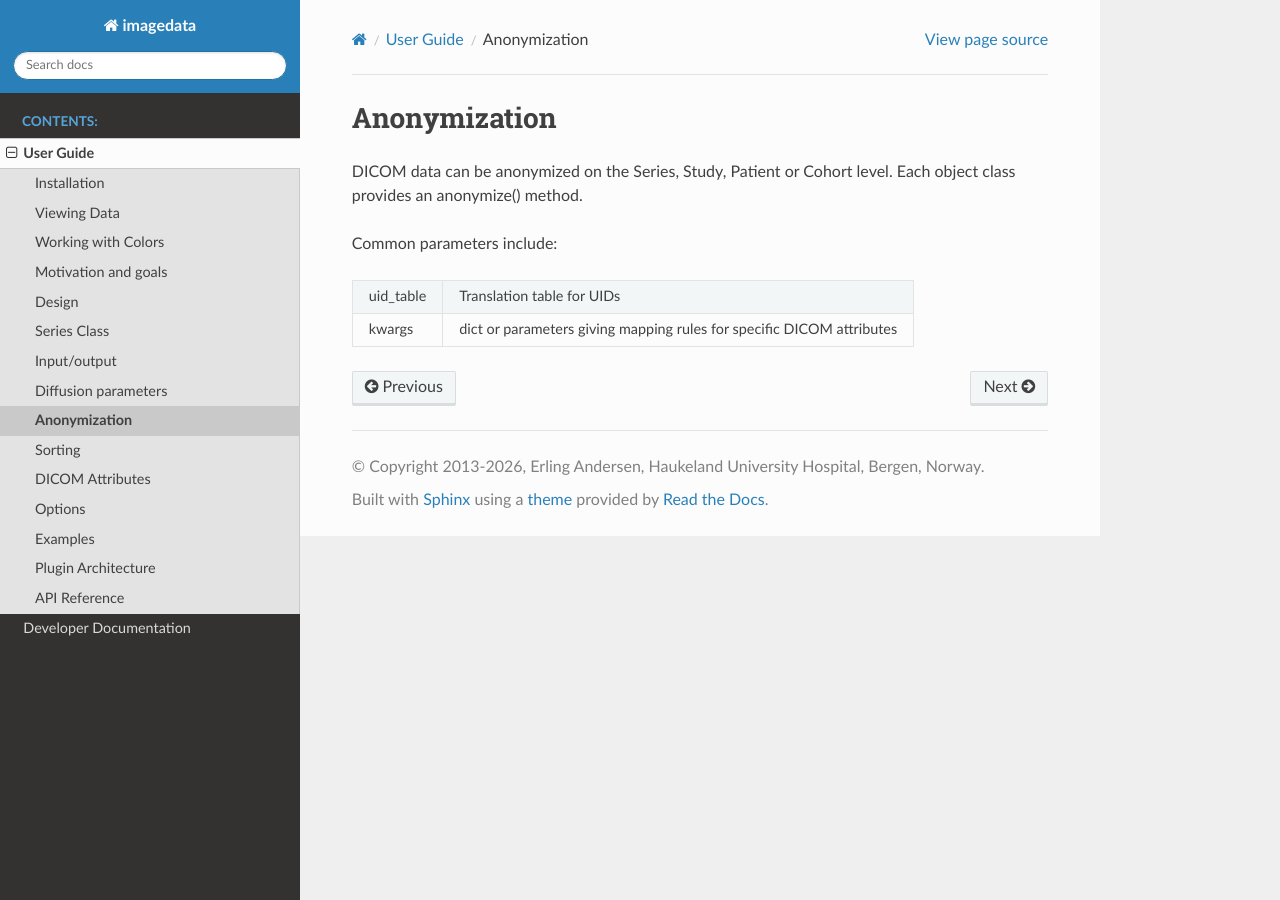
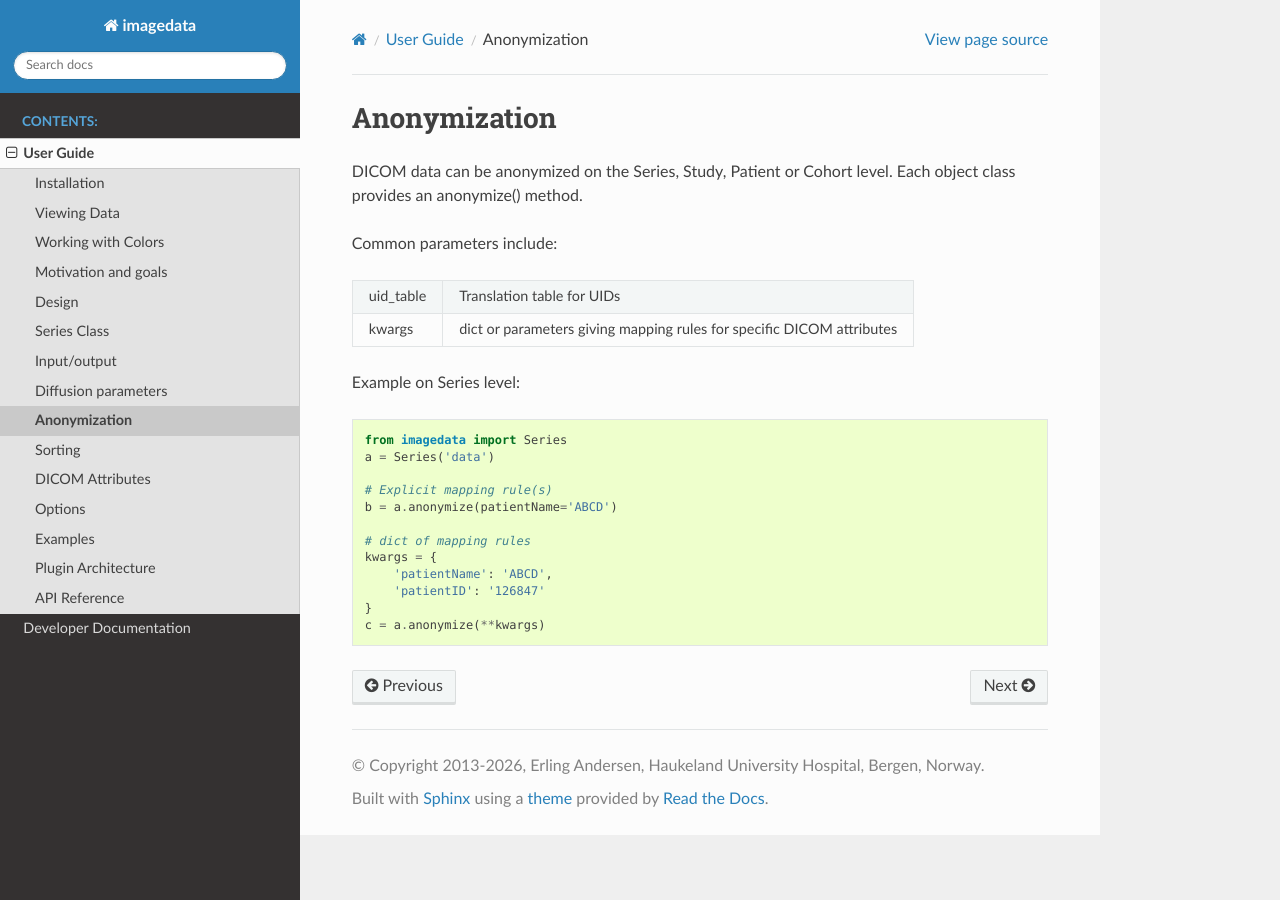
Before and after one commit to erling6232/imagedata, a Sphinx documentation site: the page built from docs/Anonymization.rst, in a window 1280 px wide. Built offline with Sphinx 7.4.7 and the Read the Docs theme 3.1.0, drawn with Linux system fonts in a browser that asks for light colours; pages that are not in the unit, such as notebooks, are missing from menus.

Commit message:
Updated documentation on anonymization

```diff
--- a/docs/Anonymization.rst
+++ b/docs/Anonymization.rst
@@ -14,3 +14,21 @@ Common parameters include:
 |kwargs         |dict or parameters giving mapping rules for specific        |
 |               |DICOM attributes                                            |
 +---------------+------------------------------------------------------------+
+
+
+Example on Series level:
+
+.. code-block:: python
+
+    from imagedata import Series
+    a = Series('data')
+
+    # Explicit mapping rule(s)
+    b = a.anonymize(patientName='ABCD')
+
+    # dict of mapping rules
+    kwargs = {
+        'patientName': 'ABCD',
+        'patientID': '126847'
+    }
+    c = a.anonymize(**kwargs)
```
